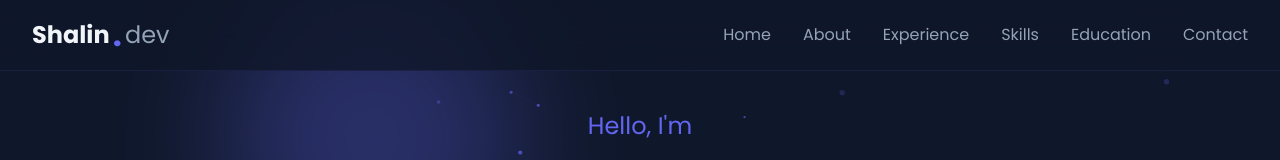
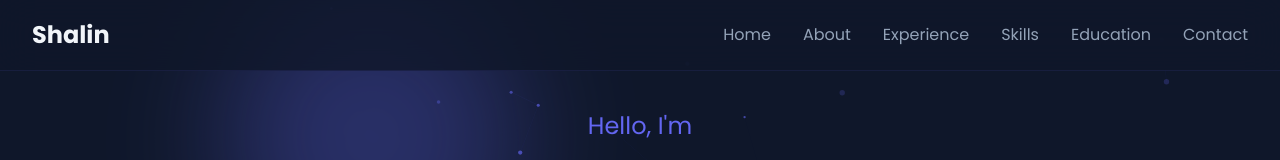
Before and after one commit to SH4LIN/SH4LIN.github.io, a Next.js app: page / in a window 1280 px wide. Shown: the top 160 px of the page. Built offline with nearby package versions, Linux system fonts and the light colour scheme.

Commit message:
remove extra items from header

```diff
--- a/app/components/Navigation.tsx
+++ b/app/components/Navigation.tsx
@@ -30,8 +30,6 @@ export default function Navigation() {
       <div className="nav-content">
         <div className="logo">
           <span className="logo-text">Shalin</span>
-          <span className="logo-dot">.</span>
-          <span className="logo-subtext">dev</span>
         </div>
         <ul className={`nav-menu ${mobileMenuOpen ? 'active' : ''}`}>
           <li><a href="#hero" className="nav-link" onClick={(e) => handleLinkClick(e, '#hero')}>Home</a></li>
--- a/app/globals.css
+++ b/app/globals.css
@@ -134,17 +134,6 @@ body {
 
 .logo-text {
     color: var(--text-primary);
-}
-
-.logo-dot {
-    color: var(--primary-color);
-    font-size: 2rem;
-    line-height: 0.8;
-}
-
-.logo-subtext {
-    color: var(--text-secondary);
-    font-weight: 400;
 }
 
 .nav-menu {
```
